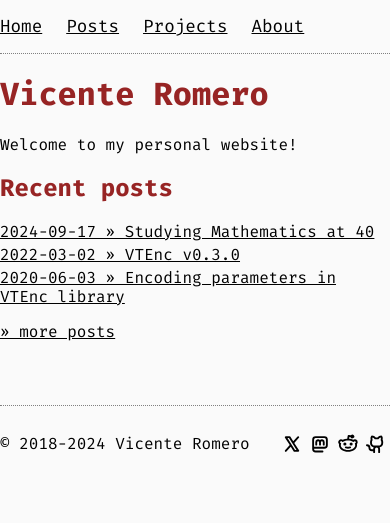
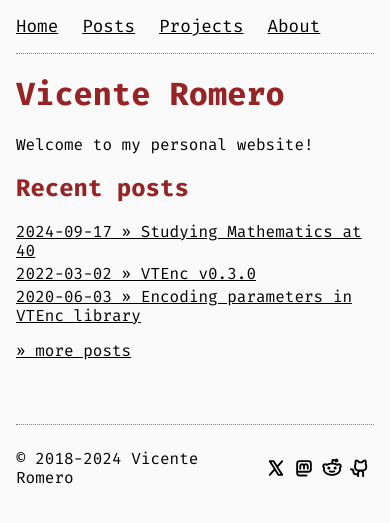
Before and after one commit to vteromero/vteromero.github.io, a Jekyll site: the page built from index.md, in a window 390 px wide. Shown: the top 523 px of the page. Built offline with Jekyll 4.4.1, drawn with Linux system fonts in a browser that asks for light colours.

Commit message:
style tweaks for responsiveness

```diff
--- a/_includes/footer.html
+++ b/_includes/footer.html
@@ -1,5 +1,5 @@
 <footer class="footer">
-  <div>
+  <div class="footer__copyright">
     © 2018-{{site.time | date: '%Y'}} Vicente Romero
   </div>
   <div class="footer__social-links">
--- a/assets/css/main.css
+++ b/assets/css/main.css
@@ -97,6 +97,7 @@ td {
 .main-container {
   margin: 0px auto;
   max-width: 700px;
+  padding: 0px 16px;
 }
 
 .nav {
@@ -110,6 +111,7 @@ td {
 .nav-links {
   box-sizing: border-box;
   display: flex;
+  flex-wrap: wrap;
   list-style: none;
   margin: 0;
   padding: 0;
@@ -148,6 +150,7 @@ td {
 
 .footer__social-links {
   display: flex;
+  flex-wrap: wrap;
 }
 
 .footer__social-link {
@@ -160,7 +163,12 @@ td {
 }
 
 .footer__social-link:hover {
+  flex: 1;
   color: var(--accent-color);
   background-color: var(--bg-color);
   transform: translateY(-4px);
 }
+
+.footer__copyright {
+  flex: 1;
+}
```
